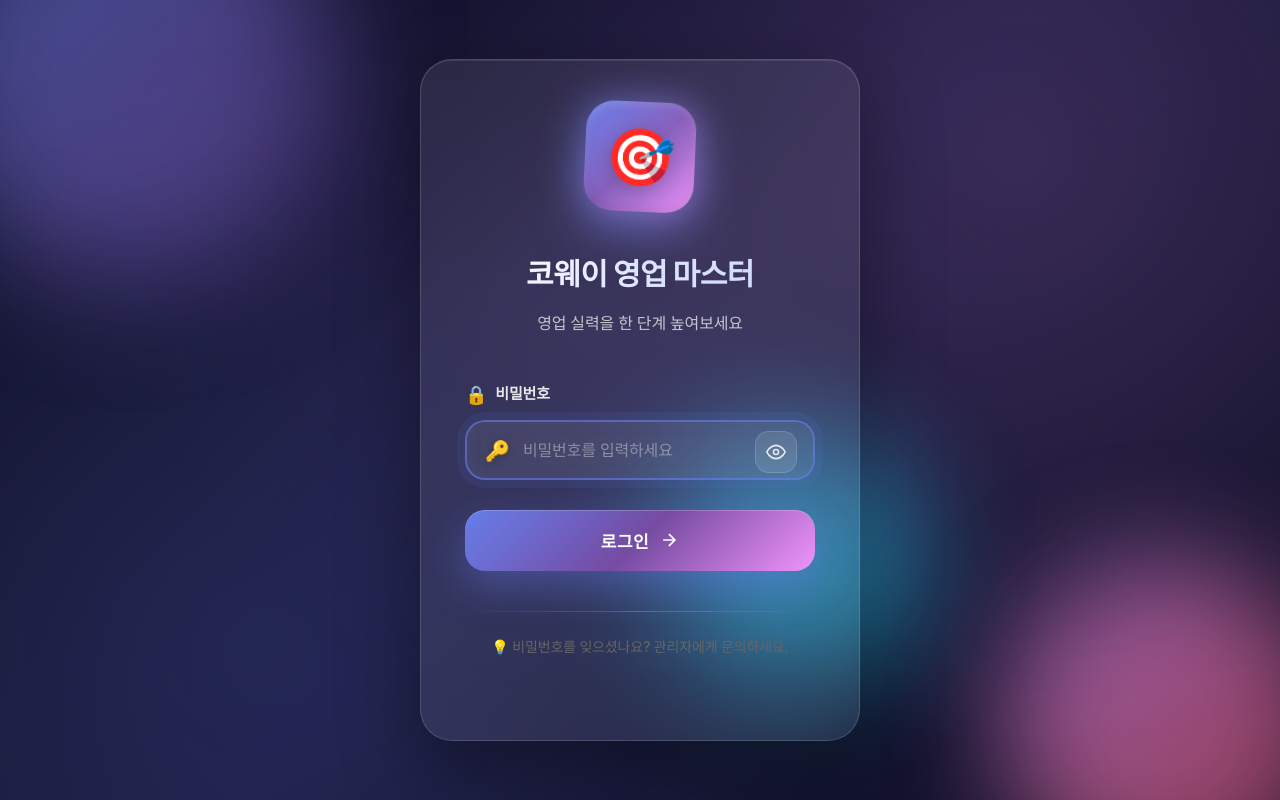
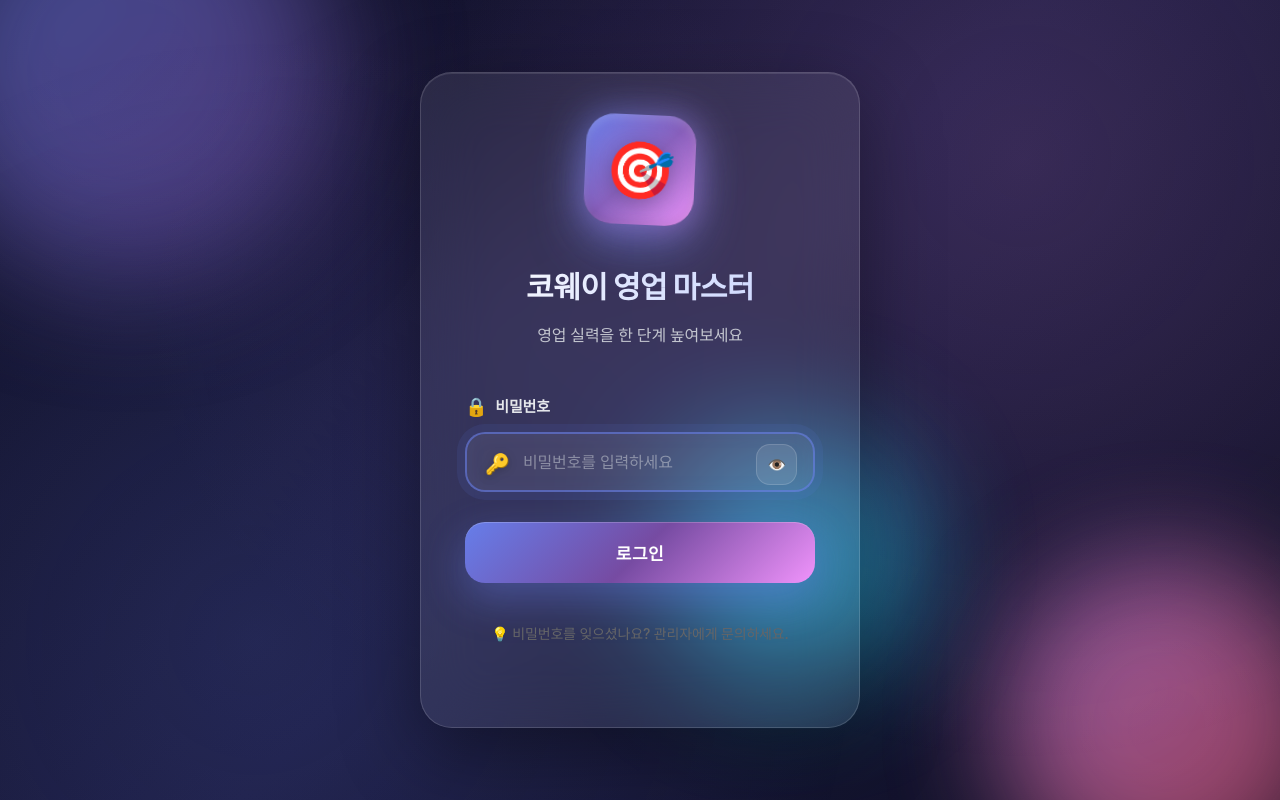
Before and after one commit to comfreec/Trading, a React (Vite) app: page / in a window 1280 px wide. Built offline with nearby package versions, Linux system fonts and the light colour scheme.

Commit message:
Refactor App.jsx for improved readability and structure

```diff
--- a/src/App.jsx
+++ b/src/App.jsx
@@ -1,5 +1,5 @@
 import React, { useState, useEffect } from 'react'
-import { BrowserRouter as Router, Routes, Route, Link, Navigate } from 'react-router-dom'
+import { BrowserRouter as Router, Routes, Route, Link } from 'react-router-dom'
 import Home from './pages/Home'
 import CustomerSimulator from './pages/CustomerSimulator'
 import ScriptLibrary from './pages/ScriptLibrary'
@@ -37,7 +37,6 @@ function Login({ onLogin }) {
 
   return (
     <div className="login-container">
-      {/* 배경 장식 */}
       <div className="bg-shape shape-1"></div>
       <div className="bg-shape shape-2"></div>
       <div className="bg-shape shape-3"></div>
@@ -75,19 +74,8 @@ function Login({ onLogin }) {
                 type="button"
                 className="password-toggle"
                 onClick={() => setShowPassword(!showPassword)}
-                title={showPassword ? '비밀번호 숨기기' : '비밀번호 보기'}
               >
-                {showPassword ? (
-                  <svg width="20" height="20" viewBox="0 0 24 24" fill="none" stroke="currentColor" strokeWidth="2">
-                    <path d="M17.94 17.94A10.07 10.07 0 0 1 12 20c-7 0-11-8-11-8a18.45 18.45 0 0 1 5.06-5.94M9.9 4.24A9.12 9.12 0 0 1 12 4c7 0 11 8 11 8a18.5 18.5 0 0 1-2.16 3.19m-6.72-1.07a3 3 0 1 1-4.24-4.24"></path>
-                    <line x1="1" y1="1" x2="23" y2="23"></line>
-                  </svg>
-                ) : (
-                  <svg width="20" height="20" viewBox="0 0 24 24" fill="none" stroke="currentColor" strokeWidth="2">
-                    <path d="M1 12s4-8 11-8 11 8 11 8-4 8-11 8-11-8-11-8z"></path>
-                    <circle cx="12" cy="12" r="3"></circle>
-                  </svg>
-                )}
+                {showPassword ? '🙈' : '👁️'}
               </button>
             </div>
           </div>
@@ -100,30 +88,12 @@ function Login({ onLogin }) {
           )}
 
           <button type="submit" className="login-button" disabled={isLoading}>
-            {isLoading ? (
-              <div className="loading-wrapper">
-                <div className="loading-spinner"></div>
-                <span>로그인 중...</span>
-              </div>
-            ) : (
-              <div className="button-content">
-                <span>로그인</span>
-                <svg width="20" height="20" viewBox="0 0 24 24" fill="none" stroke="currentColor" strokeWidth="2">
-                  <line x1="5" y1="12" x2="19" y2="12"></line>
-                  <polyline points="12 5 19 12 12 19"></polyline>
-                </svg>
-              </div>
-            )}
+            {isLoading ? '로그인 중...' : '로그인'}
           </button>
         </form>
 
         <div className="login-footer">
-          <div className="divider">
-            <span></span>
-          </div>
-          <p className="help-text">
-            💡 비밀번호를 잊으셨나요? 관리자에게 문의하세요.
-          </p>
+          <p className="help-text">💡 비밀번호를 잊으셨나요? 관리자에게 문의하세요.</p>
         </div>
       </div>
     </div>
@@ -210,6 +180,7 @@ function App() {
     return <Login onLogin={handleLogin} />
   }
 
+  // 기존 App.jsx 완전히 그대로!
   return (
     <ErrorBoundary>
       <Router>
@@ -241,7 +212,7 @@ function App() {
                 <li><Link to="/quiz" onClick={() => setMenuOpen(false)}>제품 퀴즈</Link></li>
                 <li><Link to="/history" onClick={() => setMenuOpen(false)}>대화 기록</Link></li>
                 <li><Link to="/community" onClick={() => setMenuOpen(false)}>커뮤니티</Link></li>
-                <li><button onClick={handleLogout} style={{background:'none',border:'none',color:'inherit',font:'inherit',cursor:'pointer',padding:'0'}}>로그아웃</button></li>
+                <li><button onClick={handleLogout} className="logout-btn">로그아웃</button></li>
               </ul>
             </div>
           </nav>
```
